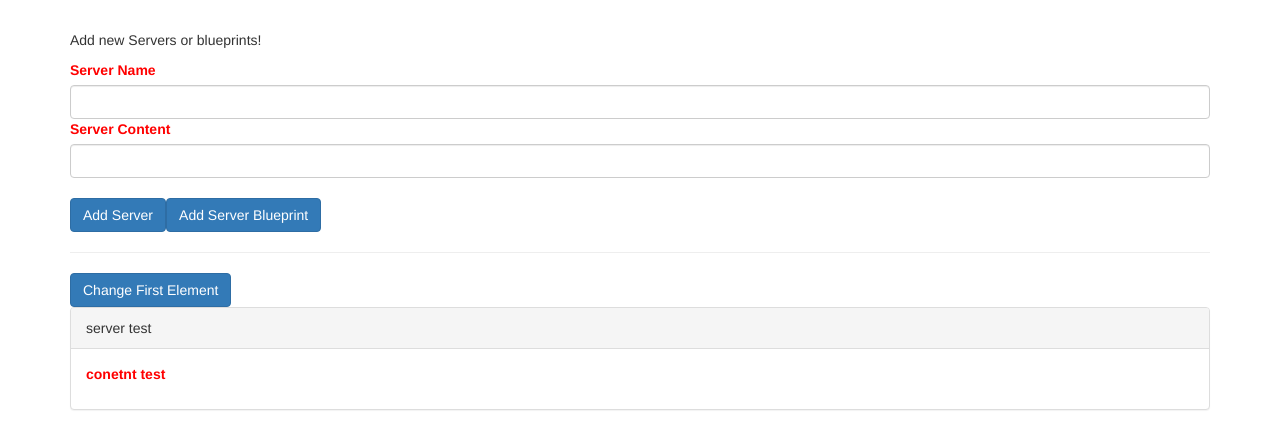
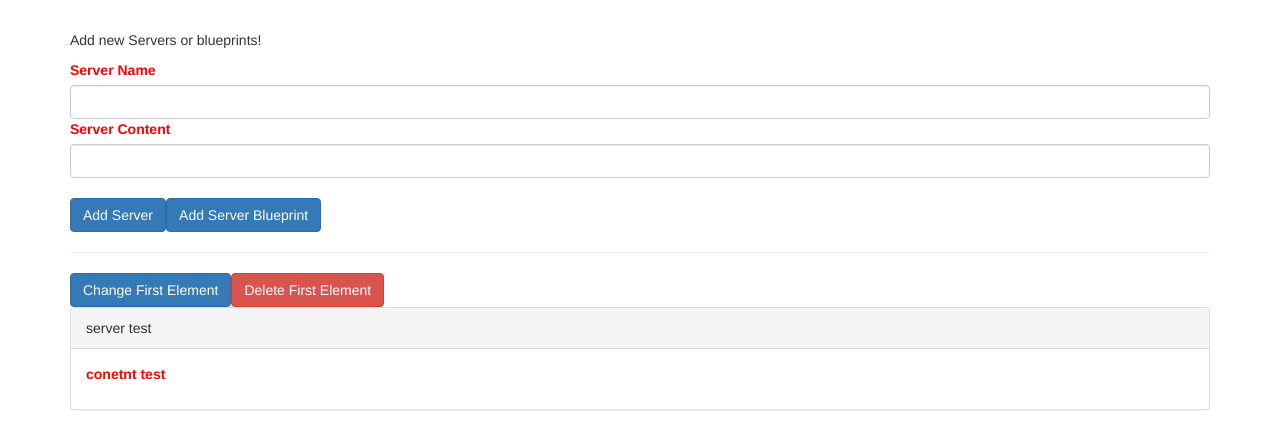
Before and after one commit to alsuhaibi96/Angular-Tutorial, an Angular app: page / in a window 1280 px wide. Shown: the top 448 px of the page. Built offline with nearby package versions, Linux system fonts and the light colour scheme.

Commit message:
ngOnDestroy

```diff
--- a/src/app/app.component.html
+++ b/src/app/app.component.html
@@ -7,6 +7,8 @@
   <div class="row">
     <div class="col-xs-12">
       <button class="btn btn-primary" (click)="onFirstChange()">Change First Element</button>
+      <button class="btn btn-danger" (click)="deleteFirst()">Delete First Element</button>
+
     <app-server-element *ngFor="let serverElement of serverElements" [serverElement]="serverElement" [name]="serverElement.name">
       <p>
         <strong style="color: red" *ngIf="serverElement.type===1">{{serverElement.content}}</strong>
--- a/src/app/app.component.ts
+++ b/src/app/app.component.ts
@@ -34,10 +34,19 @@ onBluePrintCreated(serverData:Server){
   })
 }
 
-/**called when change firest element called
+/**called when change first element called
  *
  */
 onFirstChange(){
-  this.serverElements[0].name='changed'}
+  this.serverElements[0].name='changed'
+}
+
+/**called when delete first element called
+ *
+ */
+deleteFirst(){
+  this.serverElements.splice(0,1);
+}
+
 
 }
--- a/src/app/server-element/server-element.component.ts
+++ b/src/app/server-element/server-element.component.ts
@@ -9,7 +9,8 @@ import {
   AfterContentInit,
   AfterViewInit,
   AfterViewChecked,
-  AfterContentChecked
+  AfterContentChecked,
+  OnDestroy
 } from '@angular/core';
 
 @Component({
@@ -67,4 +68,8 @@ AfterViewInit,
     console.log('ngAfterViewChecked was called!');
 
   }
+  ngOnDestroy(){
+    console.log('ngOnDestroy was called!');
+
+  }
 }
```
